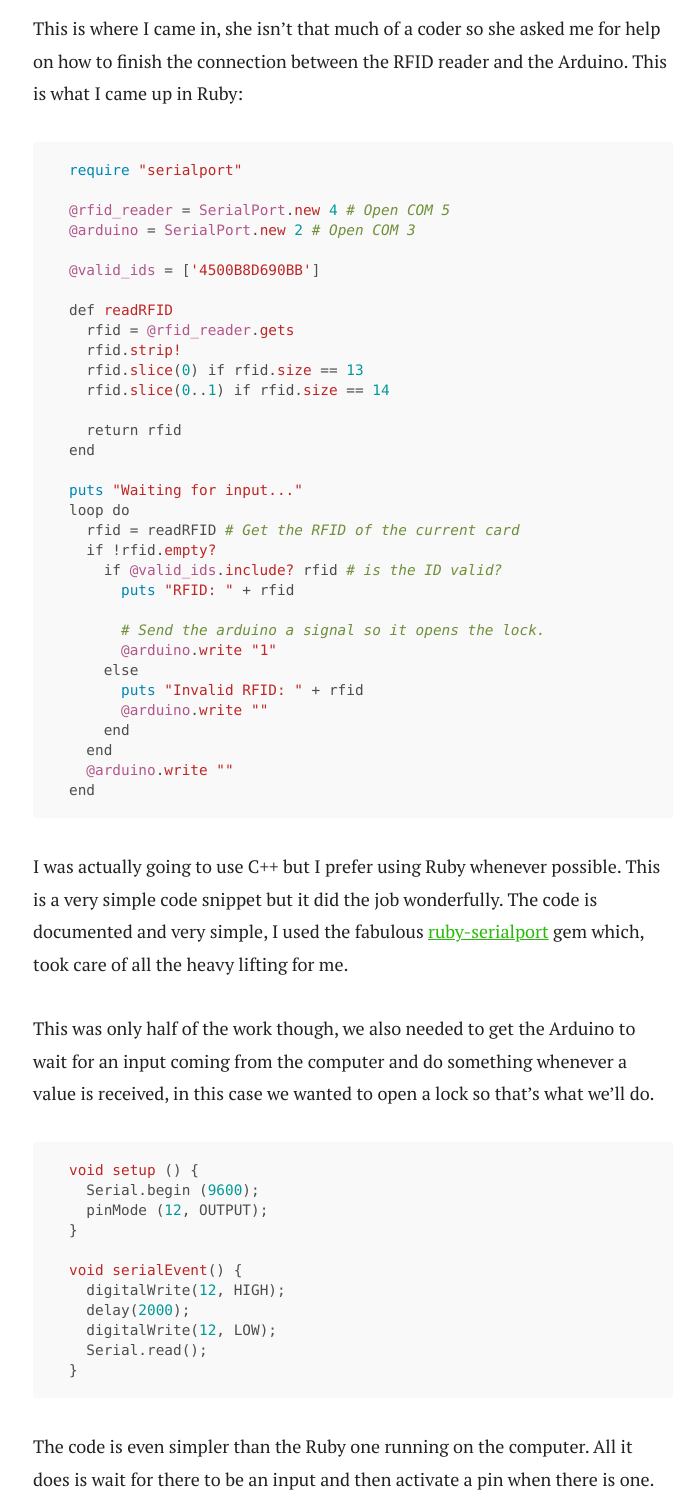
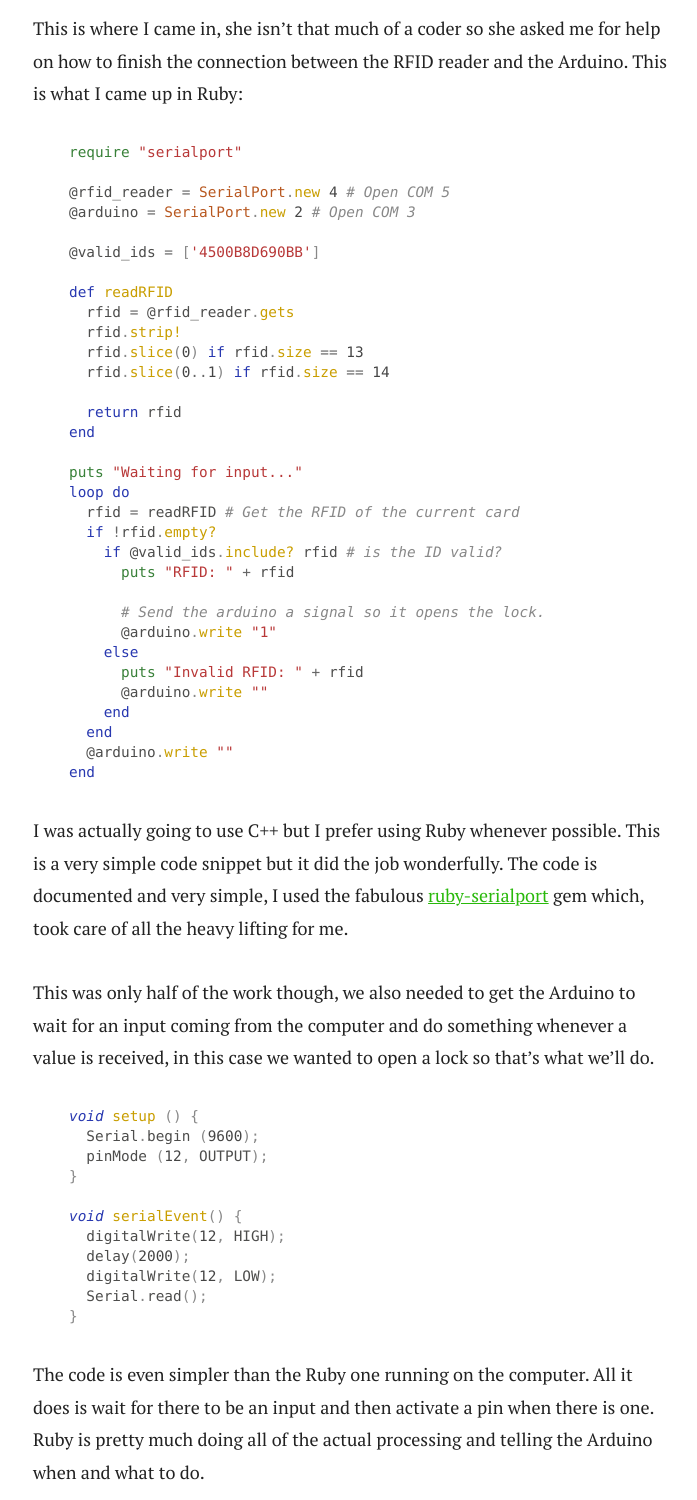
Before and after one commit to Seich/martianwabbit, a Jekyll site: the page built from src/_posts/2012-05-28-23951072604.md, in a window 1280 px wide. Shown: the part 1977-3477 px from the top of the page, without its empty margins (287-984 px from the left). Built offline with Jekyll 4.4.1, drawn with Linux system fonts in a browser that asks for light colours; grey boxes are pictures that could not be loaded.

Commit message:
Cleaned up code highlighting a bit.

```diff
--- a/src/css/screen.scss
+++ b/src/css/screen.scss
@@ -329,12 +329,10 @@ section.fourOfour {
 
 .highlight {
   -webkit-text-size-adjust: none;
-	background: #f9f9f9;
   border-radius: 3px;
   color: #4d4d4c;
   display: block;
   font-variant-ligatures: none;
-	overflow-x: auto;
   padding: 0 1em;
 }
 
@@ -426,187 +424,247 @@ section.fourOfour {
   }
 }
 
-/* Code */
+.highlight {
+  background-color: #ffffff;
+}
+.highlight .err {
+  background-color: #a848a8;
+}
+.highlight .lntd {
+  vertical-align: top;
+  padding: 0;
+  margin: 0;
+  border: 0;
+}
+.highlight .lntable {
+  border-spacing: 0;
+  padding: 0;
+  margin: 0;
+  border: 0;
+  width: auto;
+  overflow: auto;
+  display: block;
+}
+.highlight .hl {
+  display: block;
+  width: 100%;
+  background-color: #e5e5e5;
+}
+.highlight .lnt {
+  margin-right: 0.4em;
+  padding: 0 0.4em 0 0.4em;
+  color: #7f7f7f;
+}
+.highlight .ln {
+  margin-right: 0.4em;
+  padding: 0 0.4em 0 0.4em;
+  color: #7f7f7f;
+}
+.highlight .k {
+  color: #2838b0;
+}
+.highlight .kc {
+  color: #444444;
+  font-style: italic;
+}
+.highlight .kd {
+  color: #2838b0;
+  font-style: italic;
+}
+.highlight .kn {
+  color: #2838b0;
+}
+.highlight .kp {
+  color: #2838b0;
+}
+.highlight .kr {
+  color: #2838b0;
+}
+.highlight .kt {
+  color: #2838b0;
+  font-style: italic;
+}
+.highlight .na {
+  color: #388038;
+}
+.highlight .nb {
+  color: #388038;
+}
+.highlight .bp {
+  font-style: italic;
+}
+.highlight .nc {
+  color: #287088;
+}
+.highlight .no {
+  color: #b85820;
+}
+.highlight .nd {
+  color: #287088;
+}
+.highlight .ni {
+  color: #709030;
+}
+.highlight .ne {
+  color: #908828;
+}
+.highlight .nf {
+  color: #c99e00;
+}
+.highlight .fm {
+  color: #b85820;
+}
+.highlight .nl {
+  color: #289870;
+}
+.highlight .nn {
+  color: #289870;
+}
+.highlight .nt {
+  color: #2838b0;
+}
+.highlight .nv {
+  color: #b04040;
+}
+.highlight .vg {
+  color: #908828;
+}
+.highlight .vm {
+  color: #b85820;
+}
+.highlight .s {
+  color: #b83838;
+}
+.highlight .sa {
+  color: #444444;
+}
+.highlight .sb {
+  color: #b83838;
+}
+.highlight .sc {
+  color: #a848a8;
+}
+.highlight .dl {
+  color: #b85820;
+}
+.highlight .sd {
+  color: #b85820;
+  font-style: italic;
+}
+.highlight .s2 {
+  color: #b83838;
+}
+.highlight .se {
+  color: #709030;
+}
+.highlight .sh {
+  color: #b83838;
+}
+.highlight .si {
+  color: #b83838;
+  text-decoration: underline;
+}
+.highlight .sx {
+  color: #a848a8;
+}
+.highlight .sr {
+  color: #a848a8;
+}
+.highlight .s1 {
+  color: #b83838;
+}
+.highlight .ss {
+  color: #b83838;
+}
+.highlight .m {
+  color: #444444;
+}
+.highlight .mb {
+  color: #444444;
+}
+.highlight .mf {
+  color: #444444;
+}
+.highlight .mh {
+  color: #444444;
+}
+.highlight .mi {
+  color: #444444;
+}
+.highlight .il {
+  color: #444444;
+}
+.highlight .mo {
+  color: #444444;
+}
+.highlight .o {
+  color: #666666;
+}
+.highlight .ow {
+  color: #a848a8;
+}
+.highlight .p {
+  color: #888888;
+}
 .highlight .c {
-	color: #6f8f39;
+  color: #888888;
   font-style: italic;
-} /* Comment */
-.highlight .err {
-	color: #a61717;
-	background-color: #e3d2d2;
-} /* Error */
-.highlight .k {
-} /* Keyword */
-.highlight .o {
-} /* Operator */
+}
+.highlight .ch {
+  color: #287088;
+  font-style: italic;
+}
 .highlight .cm {
-	color: #6f8f39;
+  color: #888888;
   font-style: italic;
-} /* Comment.Multiline */
+}
+.highlight .c1 {
+  color: #888888;
+  font-style: italic;
+}
+.highlight .cs {
+  color: #888888;
+  font-style: italic;
+}
 .highlight .cp {
-	color: #999999;
-	font-weight: bold;
-} /* Comment.Preproc */
-.highlight .c1 {
-	color: #6f8f39;
-	font-style: italic;
-} /* Comment.Single */
-.highlight .cs {
-	color: #999999;
-	font-weight: bold;
-	font-style: italic;
-} /* Comment.Special */
+  color: #289870;
+}
+.highlight .cpf {
+  color: #289870;
+}
 .highlight .gd {
-	color: #000000;
-	background-color: #ffdddd;
-} /* Generic.Deleted */
-.highlight .gd .x {
-	color: #000000;
-	background-color: #ffaaaa;
-} /* Generic.Deleted.Specific */
+  color: #c02828;
+}
 .highlight .ge {
   font-style: italic;
-} /* Generic.Emph */
+}
 .highlight .gr {
-	color: #aa0000;
-} /* Generic.Error */
+  color: #c02828;
+}
 .highlight .gh {
-	color: #999999;
-} /* Generic.Heading */
+  color: #666666;
+}
 .highlight .gi {
-	color: #000000;
-	background-color: #ddffdd;
-} /* Generic.Inserted */
-.highlight .gi .x {
-	color: #000000;
-	background-color: #aaffaa;
-} /* Generic.Inserted.Specific */
+  color: #388038;
+}
 .highlight .go {
-	color: #888888;
-} /* Generic.Output */
+  color: #666666;
+}
 .highlight .gp {
-	color: #555555;
-} /* Generic.Prompt */
+  color: #444444;
+}
 .highlight .gs {
-} /* Generic.Strong */
+  font-weight: bold;
+}
 .highlight .gu {
-	color: #aaaaaa;
-} /* Generic.Subheading */
+  color: #444444;
+}
 .highlight .gt {
-	color: #aa0000;
-} /* Generic.Traceback */
-.highlight .kc {
-} /* Keyword.Constant */
-.highlight .kd {
-} /* Keyword.Declaration */
-.highlight .kp {
-} /* Keyword.Pseudo */
-.highlight .kr {
-} /* Keyword.Reserved */
-.highlight .kt {
-	color: #bf2626;
-} /* Keyword.Type */
-.highlight .m {
-	color: #009999;
-} /* Literal.Number */
-.highlight .s {
-	color: #bf2626;
-} /* Literal.String */
-.highlight .na {
-	color: #b3568b;
-} /* Name.Attribute */
-.highlight .nb {
-	color: #0086b3;
-} /* Name.Builtin */
-.highlight .nc {
-	color: #bf2626;
-} /* Name.Class */
-.highlight .no {
-	color: #b3568b;
-} /* Name.Constant */
-.highlight .ni {
-	color: #800080;
-} /* Name.Entity */
-.highlight .ne {
-	color: #bf2626;
-} /* Name.Exception */
-.highlight .nf {
-	color: #bf2626;
-} /* Name.Function */
-.highlight .nn {
-	color: #555555;
-} /* Name.Namespace */
-.highlight .nt {
-	color: #000080;
-} /* Name.Tag */
-.highlight .nv {
-	color: #b3568b;
-} /* Name.Variable */
-.highlight .nx {
-	color: #b3568b;
-} /* Name.Other */
-.highlight .ow {
-} /* Operator.Word */
+  color: #2838b0;
+}
+.highlight .gl {
+  text-decoration: underline;
+}
 .highlight .w {
-	color: #bbbbbb;
-} /* Text.Whitespace */
-.highlight .mf {
-	color: #009999;
-} /* Literal.Number.Float */
-.highlight .mh {
-	color: #009999;
-} /* Literal.Number.Hex */
-.highlight .mi {
-	color: #009999;
-} /* Literal.Number.Integer */
-.highlight .mo {
-	color: #009999;
-} /* Literal.Number.Oct */
-.highlight .sb {
-	color: #bf2626;
-} /* Literal.String.Backtick */
-.highlight .sc {
-	color: #bf2626;
-} /* Literal.String.Char */
-.highlight .sd {
-	color: #bf2626;
-} /* Literal.String.Doc */
-.highlight .s2 {
-	color: #bf2626;
-} /* Literal.String.Double */
-.highlight .se {
-	color: #bf2626;
-} /* Literal.String.Escape */
-.highlight .sh {
-	color: #bf2626;
-} /* Literal.String.Heredoc */
-.highlight .si {
-	color: #bf2626;
-} /* Literal.String.Interpol */
-.highlight .sx {
-	color: #bf2626;
-} /* Literal.String.Other */
-.highlight .sr {
-	color: #009926;
-} /* Literal.String.Regex */
-.highlight .s1 {
-	color: #bf2626;
-} /* Literal.String.Single */
-.highlight .ss {
-	color: #990073;
-} /* Literal.String.Symbol */
-.highlight .bp {
-	color: #999999;
-} /* Name.Builtin.Pseudo */
-.highlight .vc {
-	color: #b3568b;
-} /* Name.Variable.Class */
-.highlight .vg {
-	color: #b3568b;
-} /* Name.Variable.Global */
-.highlight .vi {
-	color: #b3568b;
-} /* Name.Variable.Instance */
-.highlight .il {
-	color: #009999;
-} /* Literal.Number.Integer.Long */
+  color: #a89028;
+}
```
Lines whose indentation alone changed are shown as unchanged.
